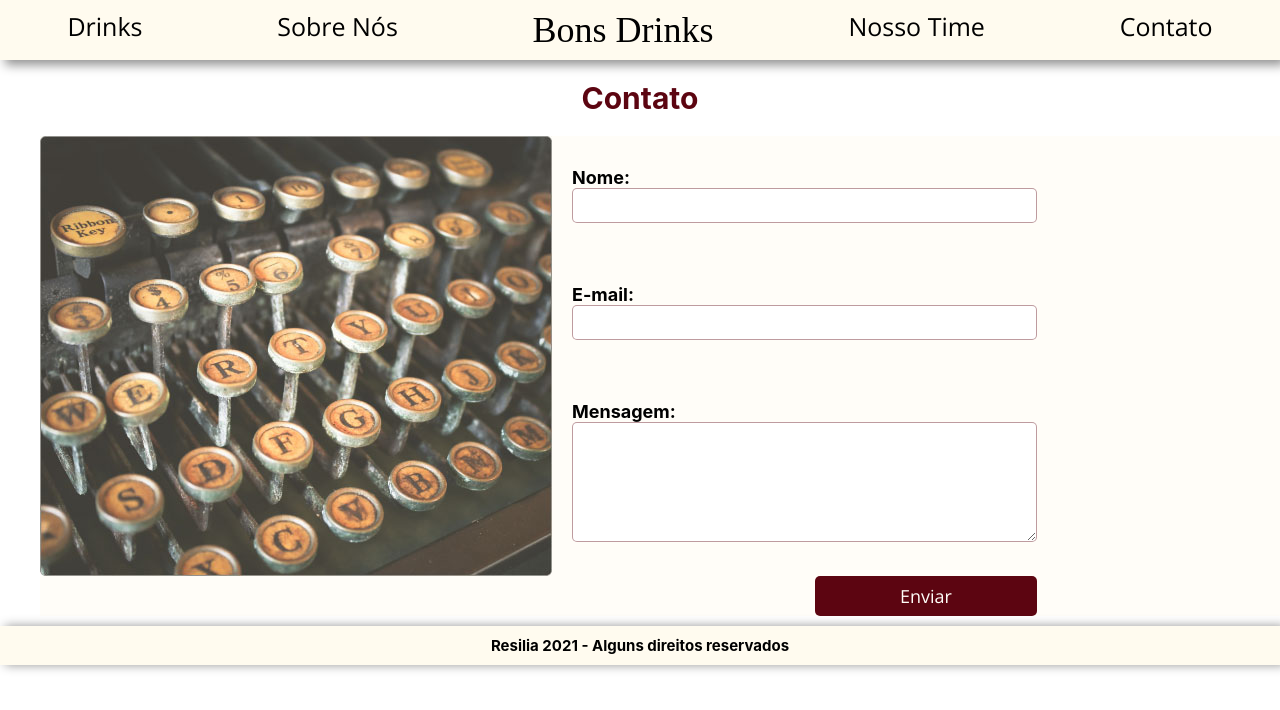
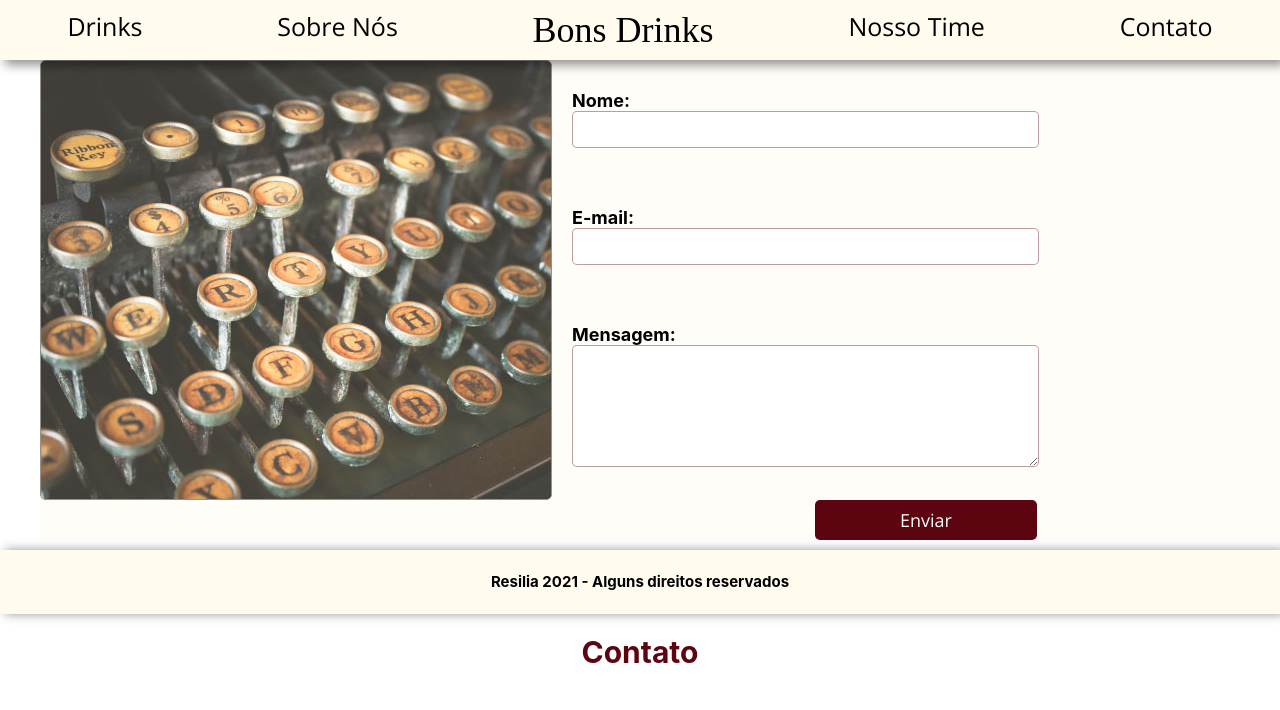
Before and after one commit to Daniel-Roch/Bons-Drinks, a React (Create React App) app: page /contato in a window 1280 px wide. Shown: the top 710 px of the page. Built offline with nearby package versions, Linux system fonts and the light colour scheme; a web font is replaced by a local one.

Commit message:
Alterando o css para tentar deixar o footer na parte de baixo

```diff
--- a/src/App.module.css
+++ b/src/App.module.css
@@ -2,8 +2,7 @@
   display: grid;
   grid-template-areas:
   "header"
-  "img"
-  "forms"
+  "content"
   "footer";
   align-items: center;
 }
--- a/src/components/Footer/Footer.module.css
+++ b/src/components/Footer/Footer.module.css
@@ -1,10 +1,10 @@
 .footer{
    display: flex;
    justify-content: center;
+   align-items: center;
    padding: 10px 0;
    box-shadow: 5px 0px 10px rgb(0, 0, 0, 42%);
    background-color: #fffbef;
-   min-height: 100%;
    grid-area: footer;
 }
 .infFooter{
--- a/src/components/Header/Header.jsx
+++ b/src/components/Header/Header.jsx
@@ -8,16 +8,11 @@ class Header extends Component{
     render(){
         return(<header className={style.styleHeader}>
                 <nav className={style.navHeader}>
-                    <Link>Drinks</Link>
-                    {/* <a href="http://localhost:3000/drinks">Drinks</a> */}
-                    <Link to='/sobre'>Sobre Nós</Link>
-                    {/* <a href="http://localhost:3000/sobre">Sobre Nós</a> */}
+                    <Link to='Drinks'>Drinks</Link>
+                    <Link to="/sobre">Sobre Nós</Link>
                     <Link to='/' className={style.bonsDrinks}>Bons Drinks</Link>
-                    {/* <a className={style.bonsDrinks} href="http://localhost:3000">Bons Drinks</a> */}
-                    <Link>Nosso Time</Link>
-                    {/* <a href="http://localhost:3000/NossoTime">Nosso Time</a> */}
+                    <Link to='NossoTime'>Nosso Time</Link>
                     <Link to='Contato'>Contato</Link>
-                    {/* <a href="http://localhost:3000/Contato">Contato</a> */}
                 </nav>
             </header>
         );
--- a/src/index.css
+++ b/src/index.css
@@ -1,8 +1,3 @@
-*{
-  box-sizing: border-box;
-  padding: 0%;
-  margin: 0%;
-}
 body {
   margin: 0;
   font-family: -apple-system, BlinkMacSystemFont, 'Segoe UI', 'Roboto', 'Oxygen',
--- a/src/pages/Forms/Forms.module.css
+++ b/src/pages/Forms/Forms.module.css
@@ -11,7 +11,7 @@
     align-items: center;
     justify-content: center;
     column-gap: 20px;
-    grid-area: forms;
+    grid-area: content;
 
 }
 .titleForms{
--- a/src/pages/Intro/Intro.module.css
+++ b/src/pages/Intro/Intro.module.css
@@ -5,6 +5,7 @@
     height: 90vh;
     background: url('../../assents/bg-bons-drinks.jpg')center no-repeat fixed;
     background-size: cover;
+    grid-area: content;
 }
 .titleIntro{
     font-family: "Bilbo Swash Caps",cursive;
--- a/src/pages/SobreNos/SobreNos.module.css
+++ b/src/pages/SobreNos/SobreNos.module.css
@@ -10,6 +10,7 @@
     width: 80%;
     margin-left: 10%;
     margin-bottom: 20px;
+    grid-area: content;
 }
 .titleForms{
     grid-area: title;
```
